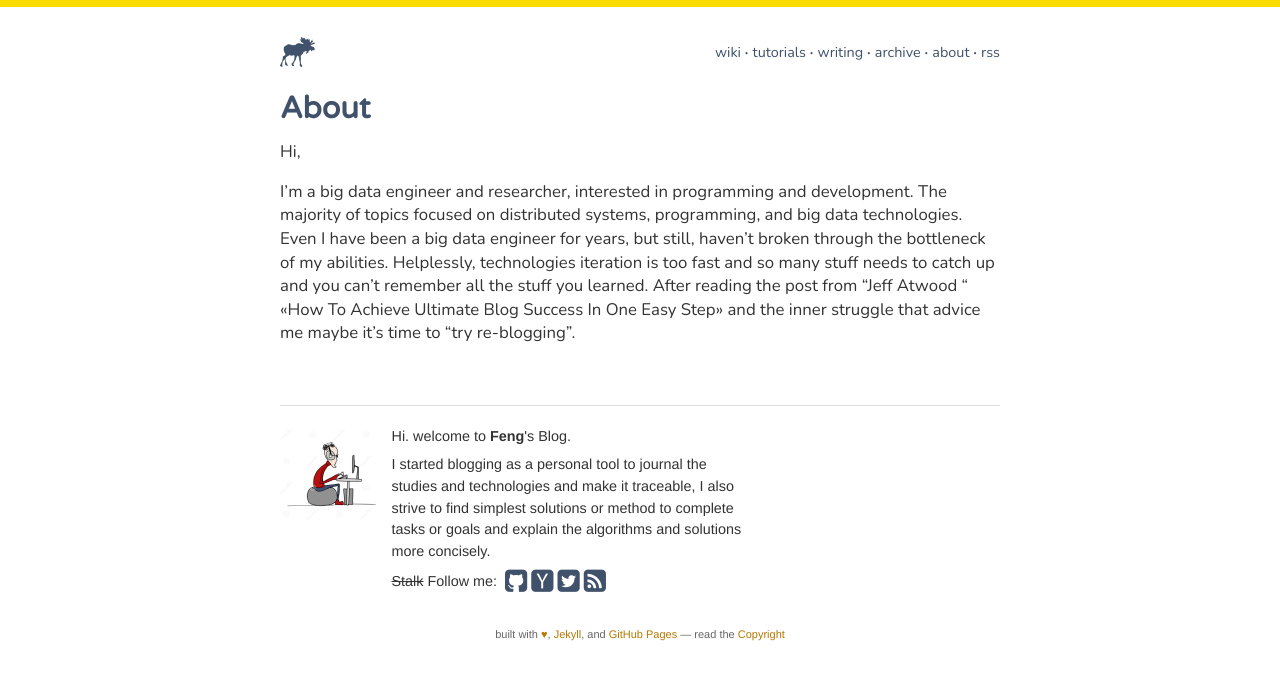
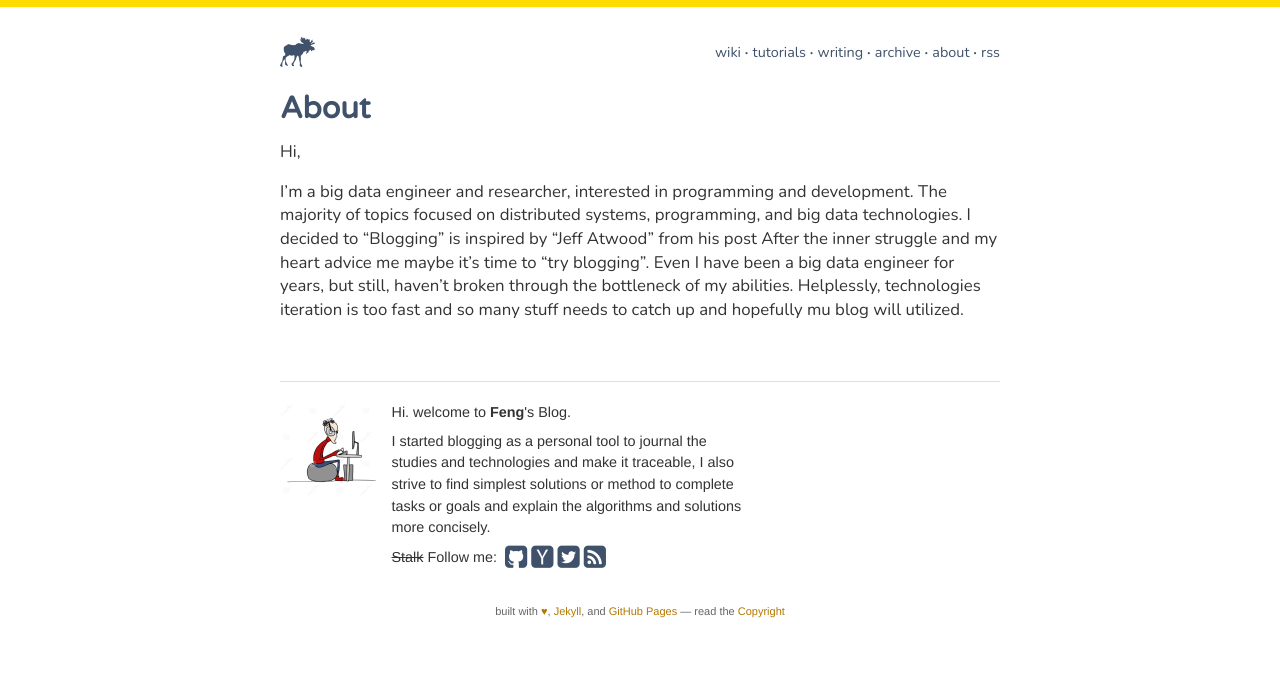
Before and after one commit to SharpLu/Blog, a Jekyll site: the page built from about/index.md, in a window 1280 px wide. Shown: the top 680 px of the page. Built offline with Jekyll 4.4.1, drawn with Linux system fonts in a browser that asks for light colours.

Commit message:
Update index.md

```diff
--- a/about/index.md
+++ b/about/index.md
@@ -6,4 +6,4 @@ title: About
 
 Hi,
 
-I’m a big data engineer and researcher, interested in programming and development. The majority of topics focused on distributed systems, programming, and big data technologies. Even I have been a big data engineer for years, but still, haven’t broken through the bottleneck of my abilities. Helplessly, technologies iteration is too fast and so many stuff needs to catch up and you can’t remember all the stuff you learned. After reading the post from “Jeff Atwood “ «How To Achieve Ultimate Blog Success In One Easy Step» and the inner struggle that advice me maybe it’s time to “try re-blogging”.
+I’m a big data engineer and researcher, interested in programming and development. The majority of topics focused on distributed systems, programming, and big data technologies. I decided to "Blogging" is inspired by "Jeff Atwood" from his post<How To Achieve Ultimate Blog Success In One Easy Step> After the inner struggle and my heart advice me maybe it’s time to “try blogging”. Even I have been a big data engineer for years, but still, haven’t broken through the bottleneck of my abilities. Helplessly, technologies iteration is too fast and so many stuff needs to catch up and hopefully mu blog will utilized.
```
